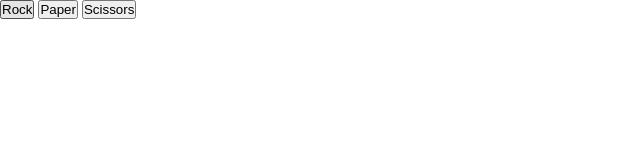
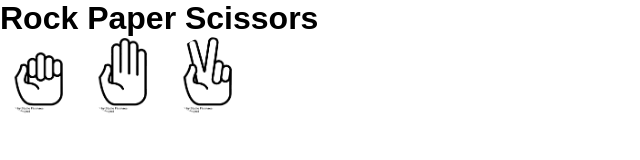
Before and after one commit to samg11/Rock-Paper-Scissors, a plain HTML site: page index.html in a window 1280 px wide. Shown: the whole page, without its empty margins (0-640 px from the left). Drawn offline with Linux system fonts and the light colour scheme.

Commit message:
images added

```diff
--- a/index.html
+++ b/index.html
@@ -7,8 +7,9 @@
 		<link rel="stylesheet" href="style\style.css">
 	</head>
 	<body>
-		<button onclick="play('rock')" id="rockButton">Rock</button>
-		<button onclick="play('paper')" id="paperButton">Paper</button>
-		<button onclick="play('scissors')" id="scissorsButton">Scissors</button>
+		<h1>Rock Paper Scissors</h1>
+		<img onclick="play('rock')" width="80" src="images\rock.png" alt="Rock">
+		<img onclick="play('paper')" width="80" src="images\paper.png" alt="Paper">
+		<img onclick="play('scissors')" width="80" src="images\scissors.png" alt="Scissors">
 	</body>
 </html>
--- a/script/script.js
+++ b/script/script.js
@@ -30,6 +30,4 @@ function play(userChoice) {
 	console.log(computerChoice.split('')[0] + userChoice.split('')[0])
 	console.log(winner)
 	console.log(`User Score: ${userScore}\nComputer Score: ${computerScore}\nTotal rounds: ${number_of_rounds}`)
-
-
 }
--- a/style/style.css
+++ b/style/style.css
@@ -1 +1,6 @@
-*{margin:0;padding:0;}
+*{margin:0;padding:0;font-family:Arial,sans-serif;}
+
+img {
+	border: ;
+	border-radius: 50%;
+}
```
Also changed, not shown: images/paper.png (added), images/rock.png (added), images/scissors.png (added).
